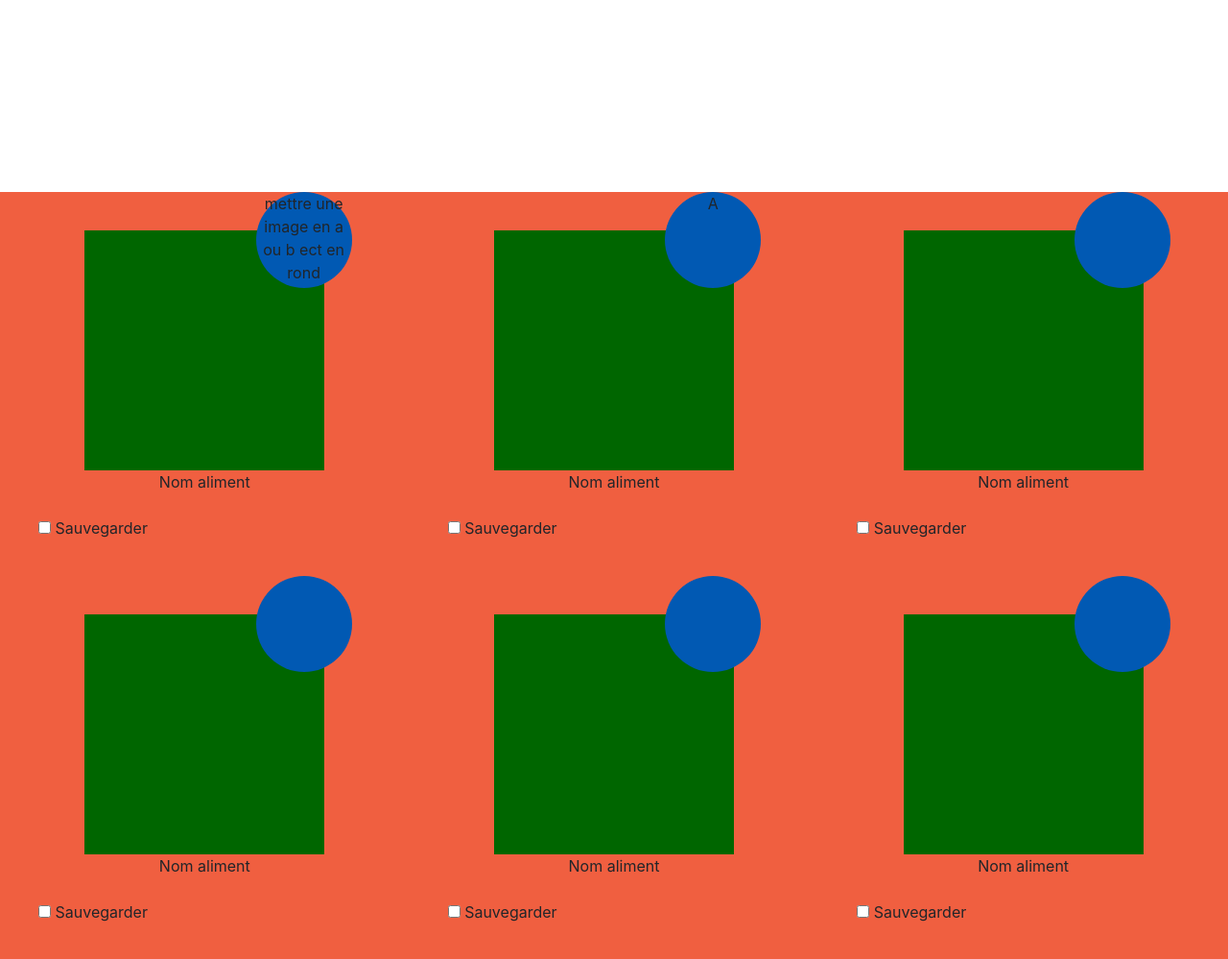
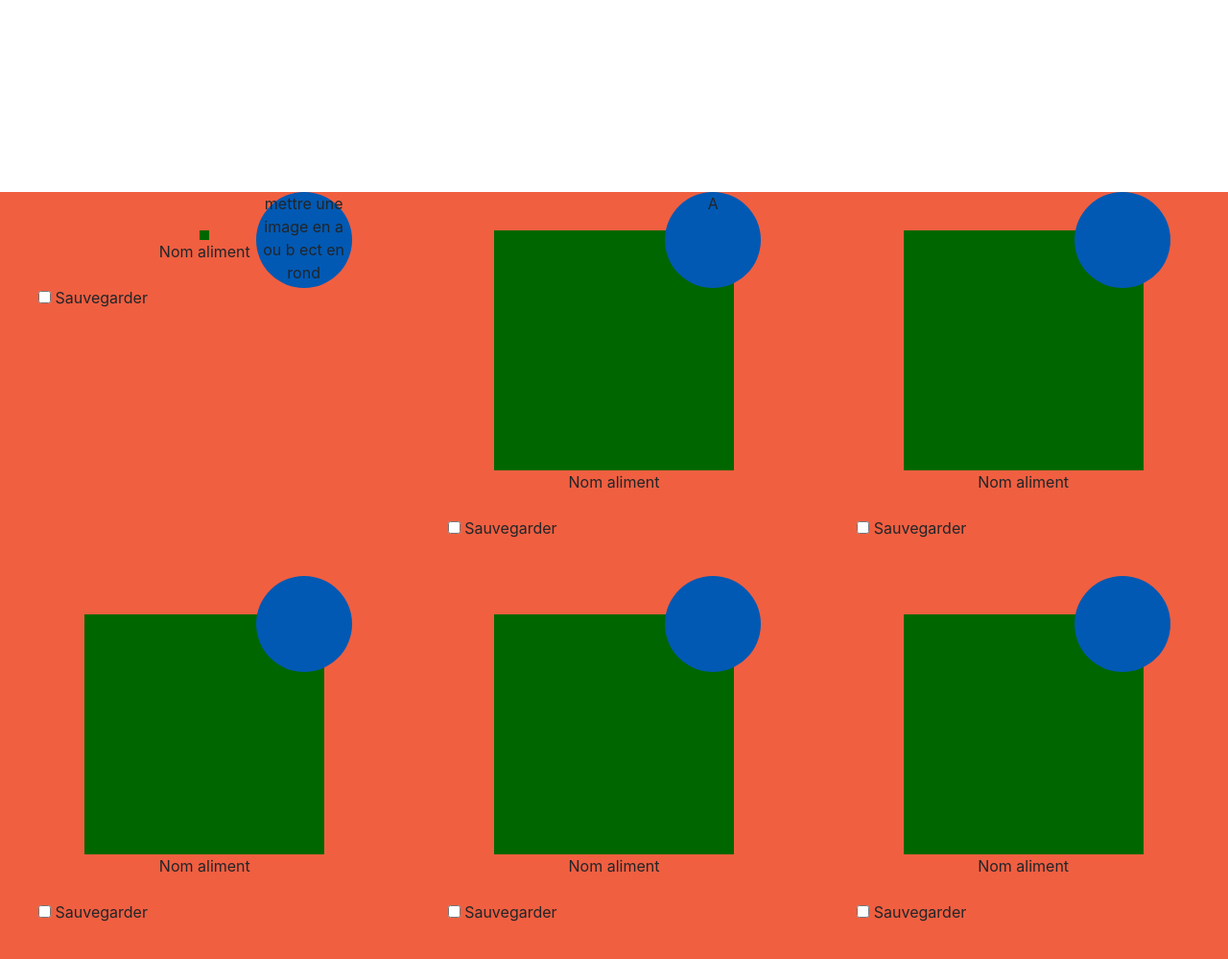
Before and after one commit to pastrouveedespeudo/plateforme-nutella-miam-miam, a Django app: template mes_allliments/templates/pages/recherche.html in a window 1280 px wide. Shown: the part 413-1412 px from the top of the page at 96% size. Run offline with Django 3.2, Linux system fonts and the light colour scheme; the template is opened without the code that fills it, so the values that code supplies are empty; some libraries are stand-ins or nearby versions.

Commit message:
Update recherche.html

```diff
--- a/mes_allliments/templates/pages/recherche.html
+++ b/mes_allliments/templates/pages/recherche.html
@@ -64,6 +64,21 @@
     background-color: rgba(255, 153, 102);
     margin-top:200px;
   }
+
+
+
+  #nomAliment1,
+  #nomAliment2,
+  #nomAliment3,
+  #nomAliment4,
+  #nomAliment5,
+  #nomAliment6{
+    text-align:center;
+  }
+
+
+
+
   </style>
 
   <header class="masthead text-center d-flex">
@@ -88,10 +103,16 @@
 
            <div class="col-sm-12 col-md-4" id="block4">
                <div id="rond">mettre une image en a ou b ect en rond</div>
+               <style>
+                    #im1{
+                      width: 10px;
+                      height: 10px;
+                    }
+               </style>
+               <div id="im1"><img class="fit-picture" src="{{a}}"/></div>
 
-               <div id="im1"></div>
 
-               <div id="nomAliment">Nom aliment</div>
+               <div id="nomAliment1">Nom aliment</div>
                <br>
                <INPUT type="checkbox" name="nom"> Sauvegarder
 
@@ -105,7 +126,7 @@
                <div id="im2"></div>
 
 
-               <div id="nomAliment">Nom aliment</div>
+               <div id="nomAliment2">Nom aliment</div>
 
                <br>
                <INPUT type="checkbox" name="nom"> Sauvegarder
@@ -119,7 +140,7 @@
 
                <div id="im3"></div>
 
-               <div id="nomAliment">Nom aliment</div>
+               <div id="nomAliment3">Nom aliment</div>
 
                <br>
                <INPUT type="checkbox" name="nom"> Sauvegarder
@@ -134,7 +155,7 @@
 
                 <div id="im4"></div>
 
-                <div id="nomAliment">Nom aliment</div>
+                <div id="nomAliment4">Nom aliment</div>
 
                 <br>
                <INPUT type="checkbox" name="nom"> Sauvegarder
@@ -147,7 +168,7 @@
 
                <div id="im5"></div>
 
-               <div id="nomAliment">Nom aliment</div>
+               <div id="nomAliment5">Nom aliment</div>
 
                <br>
                <INPUT type="checkbox" name="nom"> Sauvegarder
@@ -160,7 +181,7 @@
 
                <div id="im6"></div>
 
-               <div id="nomAliment">Nom aliment</div>
+               <div id="nomAliment6">Nom aliment</div>
 
                <br>
                <INPUT type="checkbox" name="nom"> Sauvegarder
```
